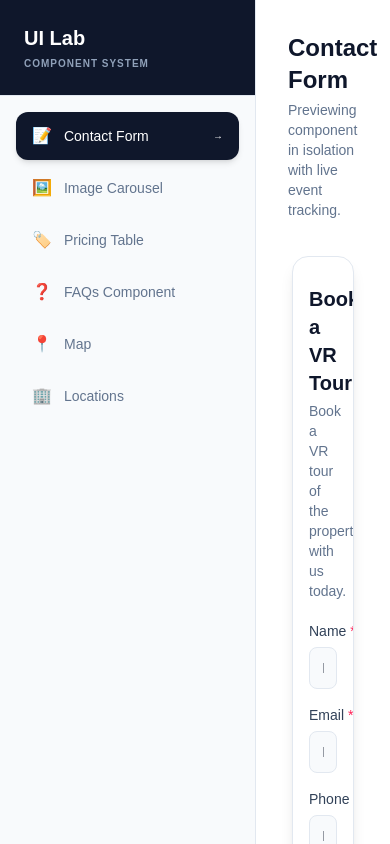
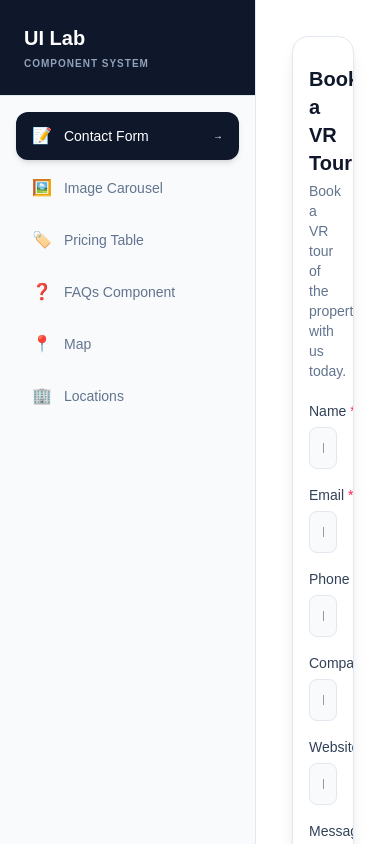
Before and after one commit to harishanker-bub-io/ux-components, a Next.js app: page / in a window 390 px wide. Shown: the top 844 px of the page. Built offline with nearby package versions, Linux system fonts and the light colour scheme.

Commit message:
fix: hide component name header on smaller screens for better responsiveness

```diff
--- a/app/page.tsx
+++ b/app/page.tsx
@@ -433,7 +433,7 @@ export default function Home() {
       <div className="ux:flex-1 ux:flex ux:flex-col ux:overflow-hidden lg:ux:flex-row">
         <div className="ux:flex-1 ux:overflow-y-auto ux:p-8 lg:ux:p-12">
           <div className="ux:max-w-7xl ux:mx-auto ux:space-y-8">
-            <div className="ux:space-y-1">
+            <div className="ux:space-y-1 ux:hidden">
               <h2 className="ux:text-2xl ux:font-bold ux:text-slate-900">
                 {activeComponent?.name}
               </h2>
```
